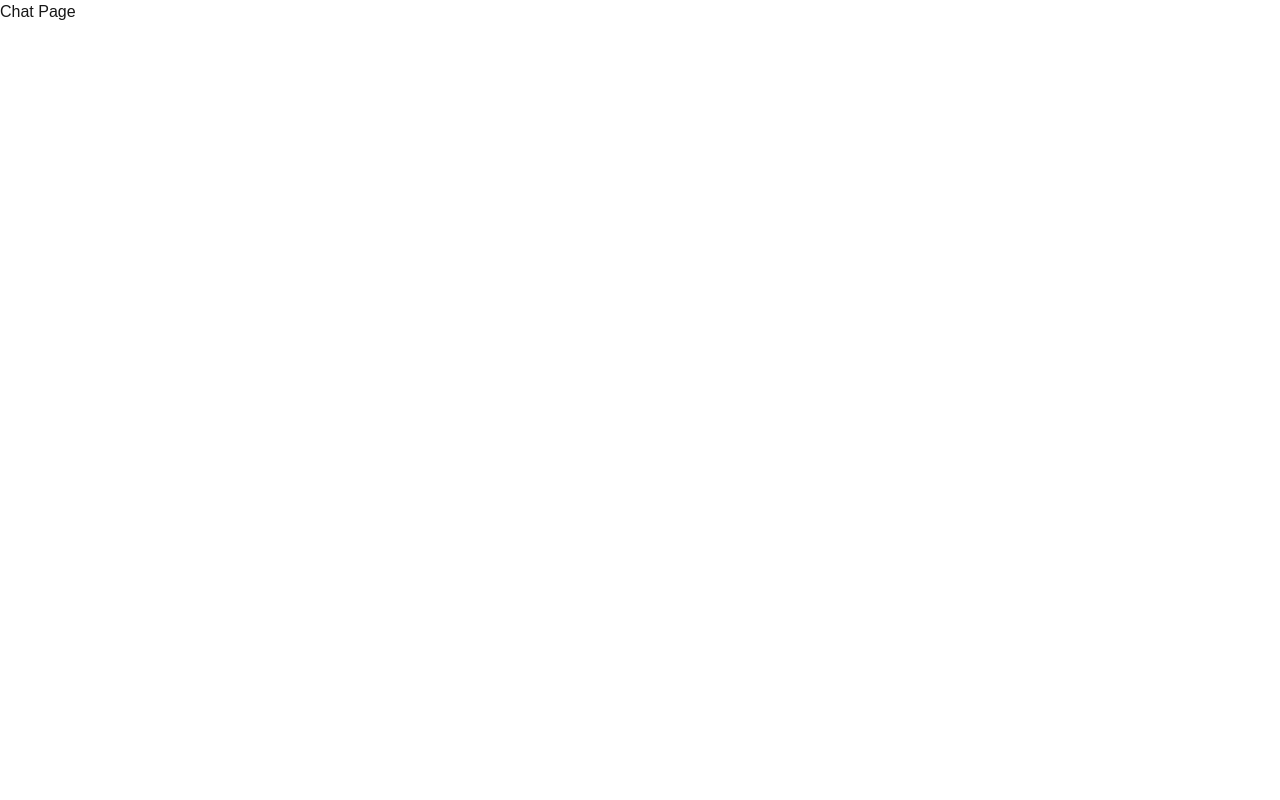
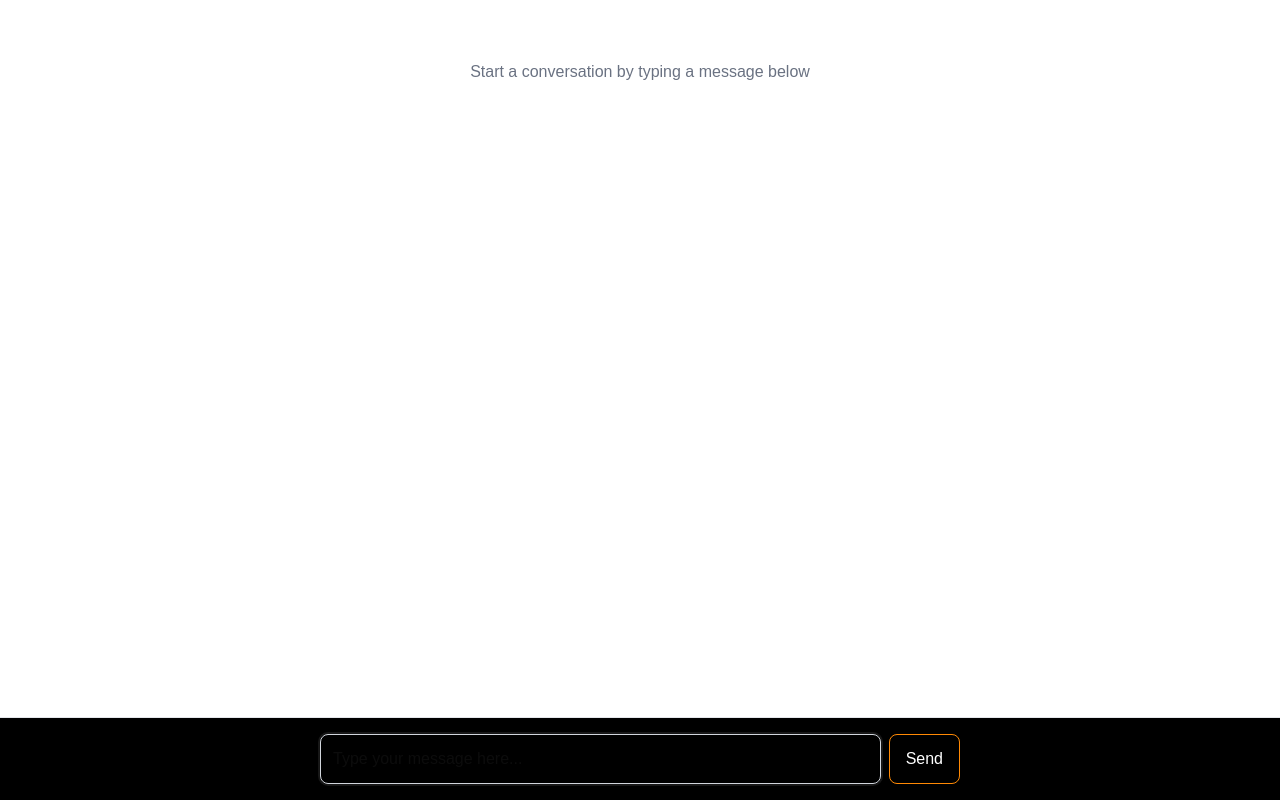
Before and after one commit to avivdaniel/ai-engineering-training, a Next.js app: page /chat in a window 1280 px wide. Built offline with nearby package versions, Linux system fonts and the light colour scheme.

Commit message:
Refactor starter project for AI Engineering Training
Updated the README and homepage to align with the AI Engineering Training workshop. Simplified the starter project structure, added a new `/chat` route, and removed unnecessary Next.js boilerplate content.

```diff
--- a/app/chat/page.tsx
+++ b/app/chat/page.tsx
@@ -1,9 +1,112 @@
 
 
+
+'use client'
+
+import { useState, useRef, useEffect, FormEvent } from 'react'
+
+type Message = {
+  id: string
+  role: 'user' | 'ai'
+  content: string
+}
+
 export default function ChatPage() {
+  const [messages, setMessages] = useState<Message[]>([])
+  const [inputValue, setInputValue] = useState('')
+  const messagesEndRef = useRef<HTMLDivElement>(null)
+
+  // Automatically scroll to the bottom when messages change
+  // It listens to the message array, so it will re-run when it changes
+  useEffect(() => {
+    messagesEndRef.current?.scrollIntoView({ behavior: 'smooth' })
+  }, [messages])
+
+  // TODO: Mock implantation - remove after implementing
+  const handleSubmit = (e: FormEvent) => {
+    e.preventDefault()
+
+    if (!inputValue.trim()) return;
+
+    // Create a new user message
+    const userMessage: Message = {
+      id: Date.now().toString(),
+      role: 'user',
+      content: inputValue.trim()
+    }
+
+    // Add user message to chat
+    setMessages(prev => [...prev, userMessage])
+
+    // Placeholder function - just logs the prompt for now
+    console.log('User prompt:', inputValue)
+
+    // TODO: Remove after implementing
+    // Simulate AI response (in a real app, this would be an API call)
+    setTimeout(() => {
+      const aiMessage: Message = {
+        id: (Date.now() + 1).toString(),
+        role: 'ai',
+        content: 'This is a placeholder AI response.'
+      }
+      setMessages(prev => [...prev, aiMessage])
+    }, 500)
+
+    // Clear input
+    setInputValue('')
+  }
+
   return (
-      <div>
-        <h1>Chat Page</h1>
+      <div className="flex flex-col h-screen">
+        {/* Messages container */}
+        <div className="flex-1 overflow-y-auto px-4 py-5">
+          <div className="max-w-2xl mx-auto">
+            {messages.length === 0 ? (
+                <div className="text-center text-gray-500 py-10">
+                  Start a conversation by typing a message below
+                </div>
+            ) : (
+                messages.map((message) => (
+                    <div
+                        key={message.id}
+                        className={`mb-4 p-4 rounded-lg ${
+                            message.role === 'user'
+                                ? 'border-white border mr-auto max-w-[80%]'
+                                : 'border-orange-400 border ml-auto max-w-[80%]'
+                        }`}
+                    >
+                      <div className="text-sm font-semibold mb-1">
+                        {message.role === 'user' ? 'You:' : 'AI:'}
+                      </div>
+                      <div className="whitespace-pre-wrap">{message.content}</div>
+                    </div>
+                ))
+            )}
+            <div ref={messagesEndRef} />
+          </div>
+        </div>
+
+        {/* Input form fixed at the bottom */}
+        <div className="border-t border-gray-200 bg-black">
+          <div className="max-w-2xl mx-auto p-4">
+            <form onSubmit={handleSubmit} className="flex gap-2">
+              <input
+                  autoFocus
+                  type="text"
+                  value={inputValue}
+                  onChange={(e) => setInputValue(e.target.value)}
+                  placeholder="Type your message here..."
+                  className="flex-1 p-3 border border-gray-300 rounded-lg focus:outline-none focus:ring-2"
+              />
+              <button
+                  type="submit"
+                  className="bg-black text-white border border-orange-400 px-4 py-2 rounded-lg hover:bg-orange-400 focus:outline-none cursor-pointer"
+              >
+                Send
+              </button>
+            </form>
+          </div>
+        </div>
       </div>
   )
 }
```
